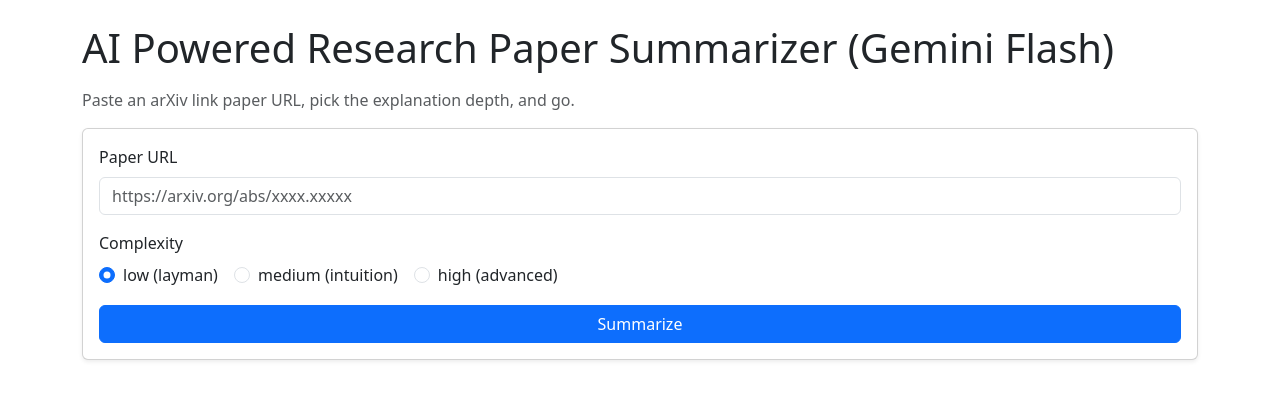
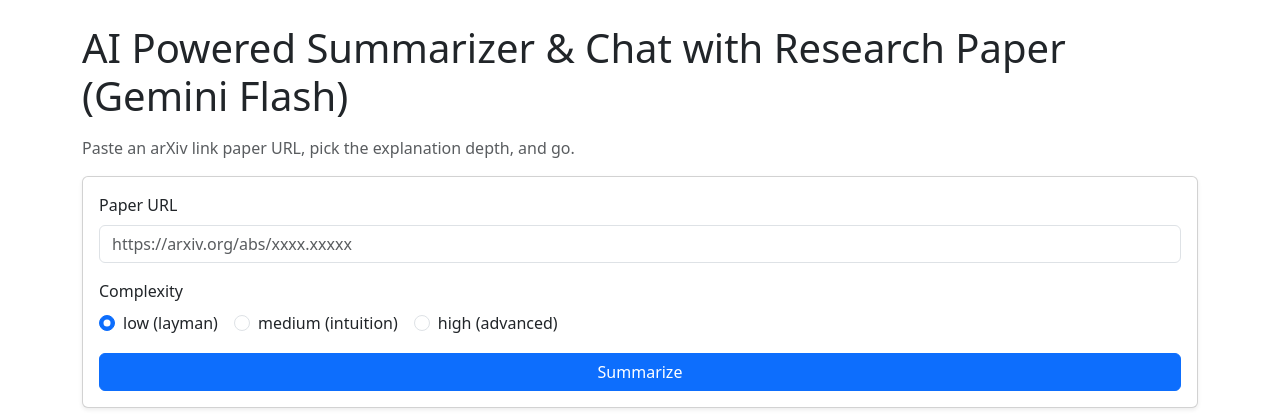
Before and after one commit to rraghu214/ai-chat-with-research-papers, a Flask app: page / in a window 1280 px wide. Shown: the top 420 px of the page. Run offline with Flask 3, Linux system fonts and the light colour scheme.

Commit message:
cosmetic correction to the title

```diff
--- a/templates/index.html
+++ b/templates/index.html
@@ -3,13 +3,13 @@
 <head>
   <meta charset="utf-8" />
   <meta name="viewport" content="width=device-width, initial-scale=1" />
-  <title>AI Powered Research Paper Summarizer (Gemini Flash)</title>
+  <title>AI Powered Summarizer & Chat with Research Paper (Gemini Flash)</title>
   <link rel="stylesheet" href="https://cdn.jsdelivr.net/npm/bootstrap@5.3.3/dist/css/bootstrap.min.css" />
   <link rel="stylesheet" href="/static/main.css" />
 </head>
 <body>
 <div class="container py-4">
-  <h1 class="mb-3">AI Powered Research Paper Summarizer (Gemini Flash)</h1>
+  <h1 class="mb-3">AI Powered Summarizer & Chat with Research Paper  (Gemini Flash)</h1>
 <!--  <p class="text-muted">Paste an arXiv link or any paper URL, pick the explanation depth, and go.</p>-->
     <p class="text-muted">Paste an arXiv link paper URL, pick the explanation depth, and go.</p>
 
```
